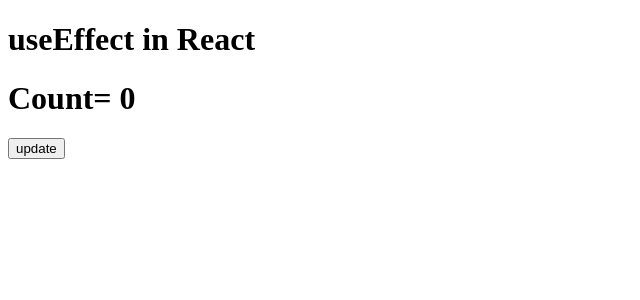
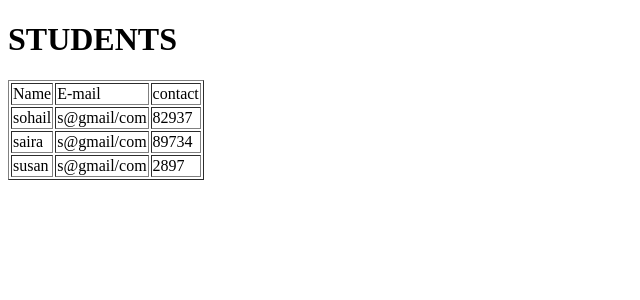
Before and after one commit to foziaShareen/easy_react, a React (Create React App) app: page / in a window 1280 px wide. Shown: the top 300 px of the page, without its empty margins (0-640 px from the left). Built offline with nearby package versions, Linux system fonts and the light colour scheme.

Commit message:
added map

```diff
--- a/src/App.js
+++ b/src/App.js
@@ -1,22 +1,51 @@
 
-import Student  from './salary'
-import React ,{useEffect,useState} from 'react'
+import Student from './salary'
+import React, { useEffect, useState } from 'react';
 
-function App() {
+export default function App() {
+  const students = [
+    {
+      name: "sohail",
+      email: "s@gmail/com",
+      contact: 82937
+    },
+    {
+      name: "saira",
+      email: "s@gmail/com",
+      contact: 89734
+    },
+    {
+      name: "susan",
+      email: "s@gmail/com",
+      contact: 2897
+    }
+  ]
 
-  const[count,setCount]=useState(0)
-   useEffect(() => {
-    console.warn("use effect")
-   })
+  return (
+    <div>
+
+      <h1>STUDENTS</h1>
+      <table border="1">
+
+        <tr>
+          <td>Name</td>
+          <td>E-mail</td>
+          <td>contact</td>
+        </tr>
+
+        {
+          students.map((data) =>
+            <tr>
+              <td>{data.name}</td>
+              <td>{data.email}</td>
+              <td>{data.contact}</td>
+            </tr>
+          )
+        }
+            </table>
 
 
 
- return(
-   <div>
-  <h1>useEffect in React</h1>
-  <h1>Count= {count}</h1>
-  <button onClick={()=>setCount(count+1)}>update</button>
-   </div>
- )
- }
-export default App;
+     </div>
+    )
+}
```
